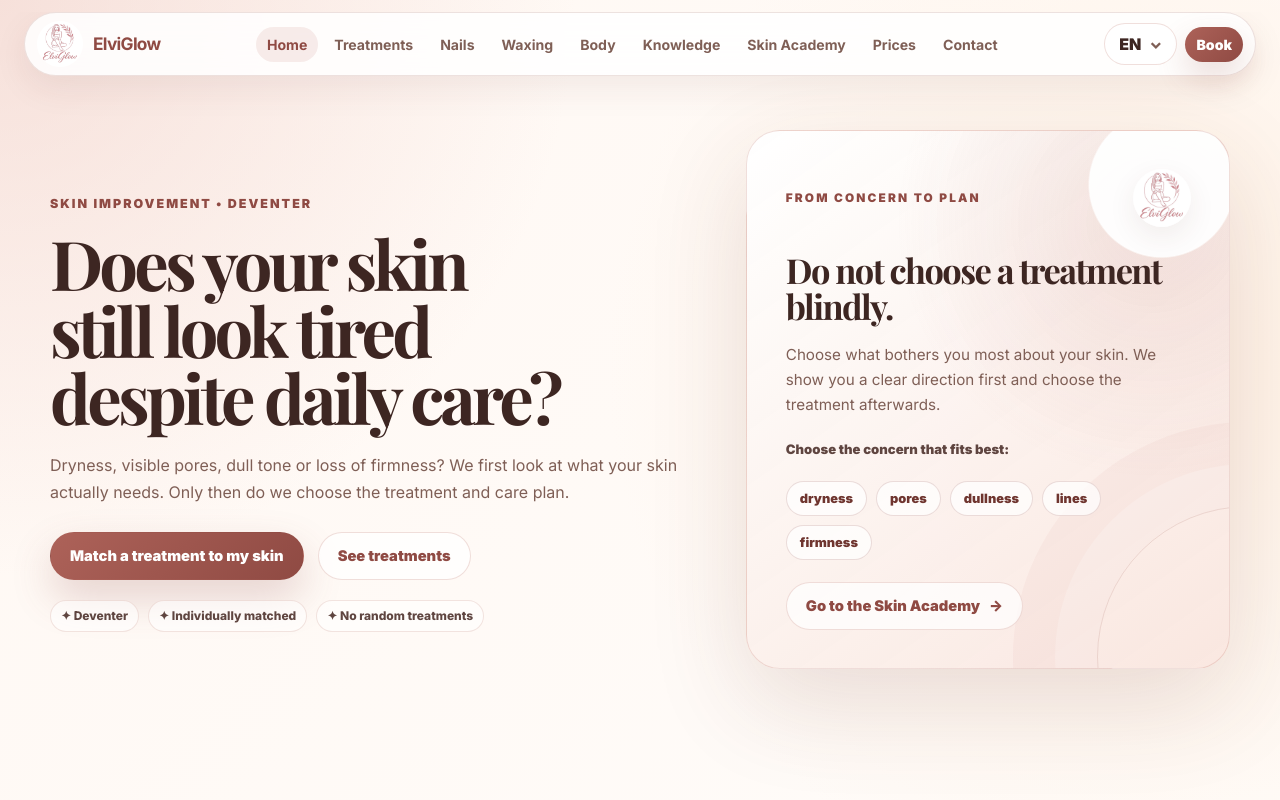
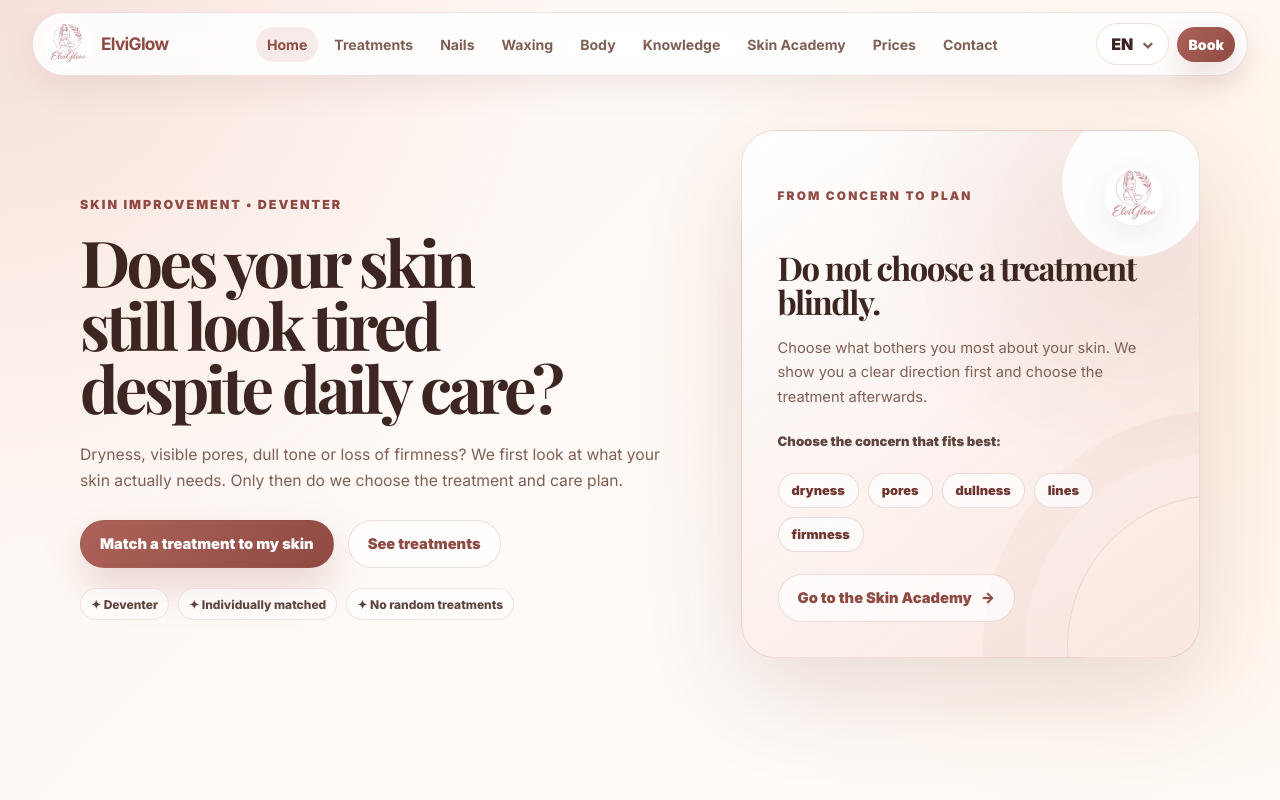
Before and after one commit to prachniomarcin-star/elviglow-site, a React (Vite) app: page / in a window 1280 px wide. Shown: the top 800 px of the page. Built offline with nearby package versions, Linux system fonts and the light colour scheme.

Commit message:
Refine desktop spacing and scale

```diff
--- a/src/index.css
+++ b/src/index.css
@@ -1848,3 +1848,47 @@ summary:focus-visible {
   .section-heading h2,
   .pathway-copy h2 { font-size: clamp(2rem, 9vw, 3rem); }
 }
+
+/* ElviGlow v4 — subtle desktop zoom-out / more breathing room
+   Keeps mobile untouched and changes only the first screen + top navigation. */
+@media (min-width: 1041px) {
+  .topbar {
+    width: min(1260px, calc(100% - 64px));
+  }
+
+  .home-hero-premium {
+    width: min(1120px, calc(100% - 56px));
+    min-height: 600px;
+    grid-template-columns: minmax(0, 1.02fr) minmax(350px, 0.78fr);
+    gap: clamp(40px, 4.7vw, 64px);
+  }
+
+  .home-hero-premium .hero-copy {
+    max-width: 655px;
+  }
+
+  .home-hero-premium h1 {
+    max-width: 660px;
+    font-size: clamp(3.2rem, 5.05vw, 5rem);
+  }
+
+  .home-hero-premium .lead {
+    max-width: 620px;
+    font-size: clamp(0.98rem, 1.12vw, 1.08rem);
+  }
+
+  .skin-focus-card {
+    min-height: 410px;
+    padding: clamp(27px, 2.8vw, 37px);
+  }
+
+  .skin-focus-card h2 {
+    max-width: 450px;
+    font-size: clamp(2.05rem, 2.48vw, 3rem);
+  }
+
+  .skin-focus-card > p {
+    max-width: 455px;
+    font-size: 0.92rem;
+  }
+}
```
